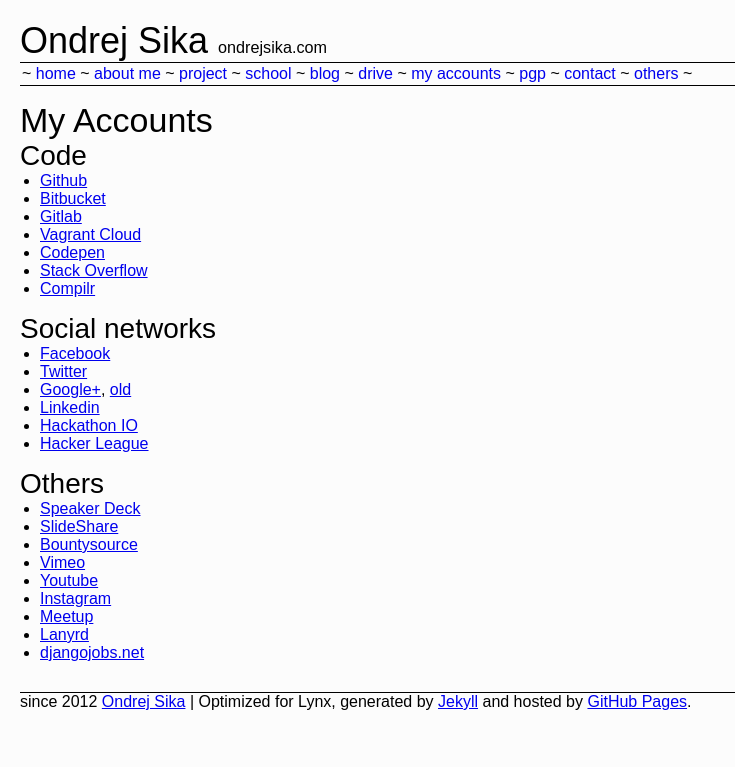
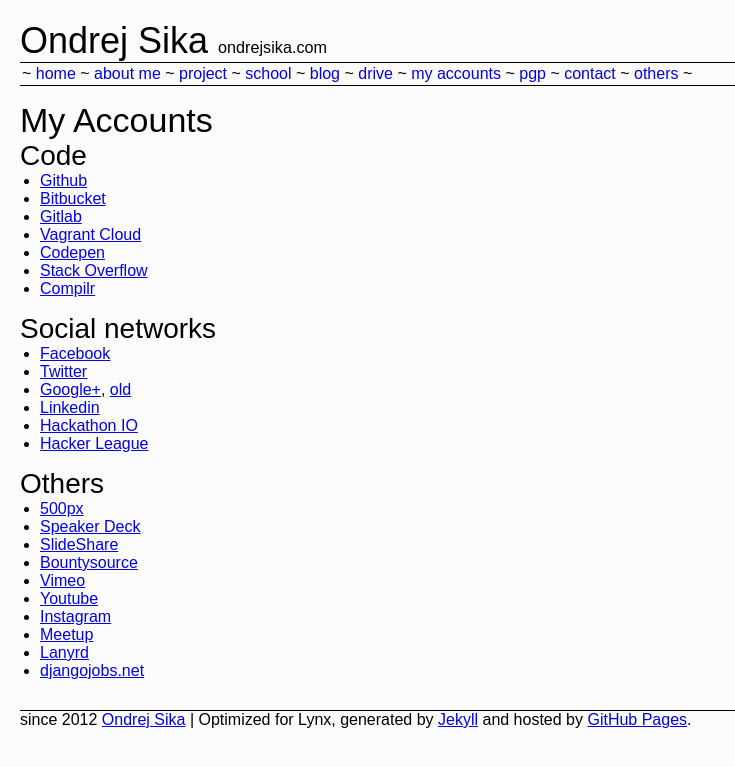
Before and after one commit to ondrejsika/ondrejsika.com, a Jekyll site: the page built from my-accounts.md, in a window 1280 px wide. Shown: the top 767 px of the page, without its empty margins (0-735 px from the left). Built offline with Jekyll 4.4.1, drawn with Linux system fonts in a browser that asks for light colours; Markdown is read by kramdown in place of the engine named in the settings; comment, search, counter and statistics services are not loaded.

Commit message:
add 500px to my accounts

```diff
--- a/my-accounts.md
+++ b/my-accounts.md
@@ -29,6 +29,7 @@
 
 ### Others
 
+* [500px](http://500px.com/ondrejsika)
 * [Speaker Deck](https://speakerdeck.com/ondrejsika)
 * [SlideShare](https://www.slideshare.net/ondrejsika/)
 * [Bountysource](https://www.bountysource.com/people/19333)
```
